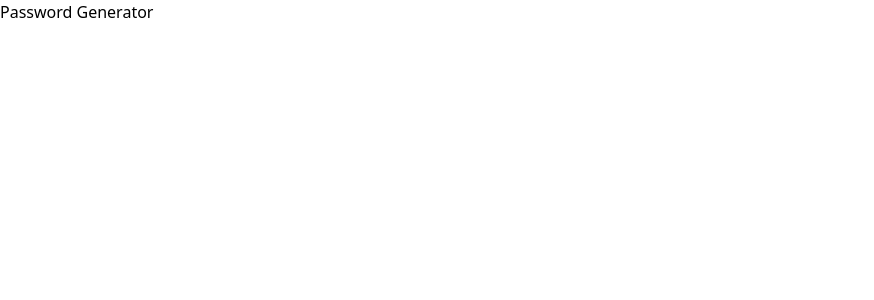
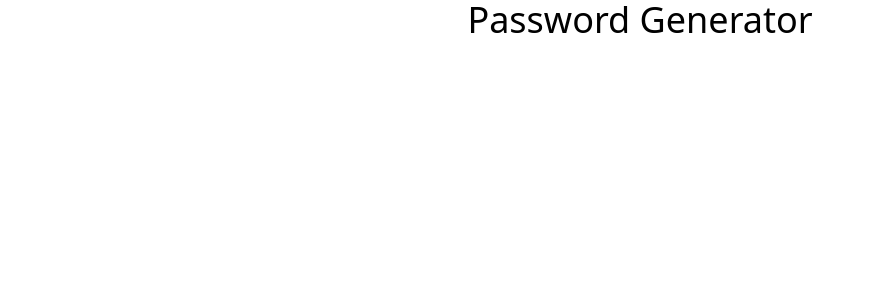
Before and after one commit to itspriyambhattacharya/react_password_generator_project, a React (Vite) app: page / in a window 1280 px wide. Shown: the top 300 px of the page, without its empty margins (0-874 px from the left). Built offline with nearby package versions, Linux system fonts and the light colour scheme.

Commit message:
Enhance heading style for Password Generator in App component

```diff
--- a/src/App.jsx
+++ b/src/App.jsx
@@ -7,7 +7,7 @@ function App() {
 
   return (
     <>
-      <h1>Password Generator</h1>
+      <h1 className="text-4xl text-center">Password Generator</h1>
     </>
   );
 }
```
